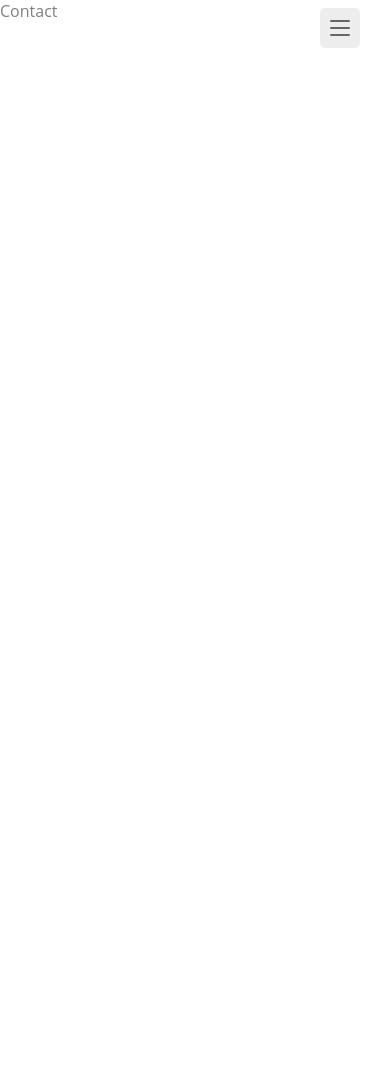
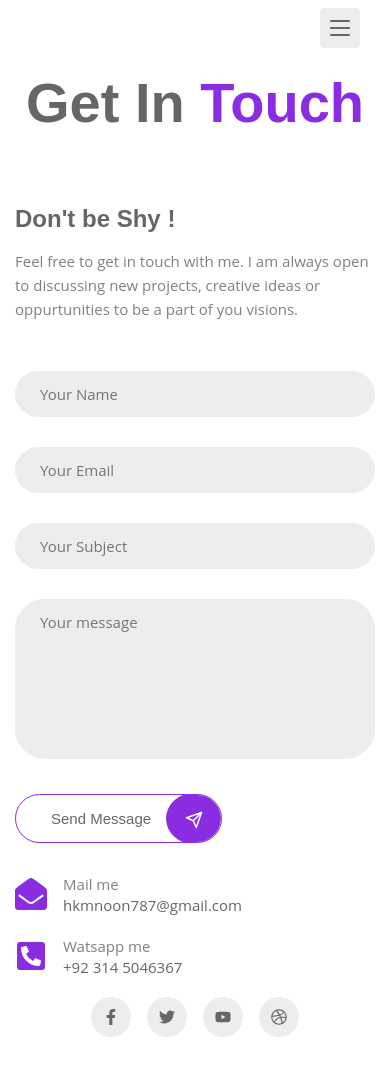
Before and after one commit to hnawazatcodezac/hamid-nawaz-portfolio, a React (Vite) app in the folder frontend/: page /contact in a window 390 px wide. Shown: the top 1076 px of the page. Before the commit the page ends 844 px from the top, so only its background shows below. Built offline with nearby package versions, Linux system fonts and the light colour scheme.

Commit message:
COD-portfolio - added contact form

```diff
--- a/frontend/index.html
+++ b/frontend/index.html
@@ -1,21 +1,29 @@
-<!doctype html>
+<!DOCTYPE html>
 <html lang="en">
   <head>
     <meta charset="UTF-8" />
-    <!-- <link rel="icon" type="image/svg+xml" href="/vite.svg" /> -->
-    <!-- <link rel="apple-touch-icon" href="/apple-touch-icon.png" /> -->
+    <link rel="icon" type="image/svg+xml" href="/vite.svg" />
+    <link rel="apple-touch-icon" href="/vite.svg" />
     <meta name="viewport" content="width=device-width, initial-scale=1.0" />
 
     <title>Synapse Code</title>
-    <meta name="description" content="Explore the portfolio of Synapse Code, showcasing cutting-edge web development projects, insights, and expertise in modern frameworks like React, Node.js, and more." />
-    <meta name="keywords" content="web development, React, Node.js, portfolio, Synapse Code, frontend development" />
+    <meta
+      name="description"
+      content="Explore the portfolio of Synapse Code, showcasing cutting-edge web development projects, insights, and expertise in modern frameworks like React, Node.js, and more."
+    />
+    <meta
+      name="keywords"
+      content="synapse code, hamid nawaz, web development, React, Node.js, portfolio, Synapse Code, frontend development"
+    />
     <meta name="author" content="Hamid Nawaz" />
 
-     <!-- Security Headers -->
-     <meta http-equiv="Content-Security-Policy" content="default-src 'self'; img-src 'self' data:; font-src 'self' https://fonts.gstatic.com; style-src 'self' 'unsafe-inline' https://fonts.googleapis.com; script-src 'self' 'unsafe-inline' 'unsafe-eval';" />
-     <meta http-equiv="X-Content-Type-Options" content="nosniff" />
-     <meta http-equiv="Referrer-Policy" content="no-referrer-when-downgrade" />
-
+    <!-- Security Headers -->
+    <meta
+      http-equiv="Content-Security-Policy"
+      content="default-src 'self'; img-src 'self' data:; font-src 'self' https://fonts.gstatic.com; style-src 'self' 'unsafe-inline' https://fonts.googleapis.com; script-src 'self' 'unsafe-inline' 'unsafe-eval';"
+    />
+    <meta http-equiv="X-Content-Type-Options" content="nosniff" />
+    <meta http-equiv="Referrer-Policy" content="no-referrer-when-downgrade" />
   </head>
   <body>
     <div id="root"></div>
--- a/frontend/src/assets/css/contact.css
+++ b/frontend/src/assets/css/contact.css
@@ -0,0 +1,146 @@
+.contact-container {
+  grid-template-columns: 4fr 8fr;
+}
+
+.contact-title {
+  font-size: var(--h3-font-size);
+  font-weight: var(--weight-600);
+  margin-bottom: 16px;
+}
+
+.contact-description {
+  font-size: var(--small-font-size);
+  line-height: 1.6;
+}
+
+.contact-description,
+.contact-info .info-item {
+  margin-bottom: 20px;
+}
+
+.contact-info .info-item {
+  display: flex;
+  align-items: center;
+  column-gap: 16px;
+}
+
+.contact-info .info-icon {
+  color: var(--first-color);
+  font-size: var(--h2-font-size);
+}
+
+.contact-info .info-title {
+  font-size: var(--small-font-size);
+}
+
+.contact-info .info-description {
+  font-family: var(--body-font);
+  font-size: var(--small-font-size);
+  font-weight: var(--weight-500);
+}
+
+.contact-social {
+  display: flex;
+  column-gap: 16px;
+}
+
+.contact-social-link {
+  background-color: var(--container-color);
+  color: var(--title-color);
+  width: 40px;
+  height: 40px;
+  border-radius: 50%;
+  text-align: center;
+  line-height: 44px;
+  transition: all 0.3s ease;
+}
+
+.contact-social-link:hover {
+  background-color: var(--first-color);
+  color: var(--text-white);
+}
+
+.form-input-group {
+  display: grid;
+  grid-template-columns: repeat(3, 1fr);
+  column-gap: 30px;
+}
+
+.form-input-div {
+  margin-bottom: 30px;
+}
+
+.form-control {
+  border: 1px solid var(--container-color);
+  background-color: var(--container-color);
+  color: var(--title-color);
+  width: 100%;
+  padding: 12px 24px;
+  border-radius: 30px;
+  font-size: var(--small-font-size);
+  transition: all 0.3s ease;
+}
+
+.form-control:focus {
+  border-color: var(--first-color);
+}
+
+.textarea {
+  resize: none;
+  height: 160px;
+}
+
+.contact-button {
+  font-size: var(--h3-font-size);
+  line-height: 64px;
+}
+
+.contact-info-div {
+  display: none;
+}
+
+@media (max-width: 1100px) {
+  .contact-container {
+    grid-template-columns: 5fr 7fr;
+  }
+
+  .form-input-group {
+    grid-template-columns: repeat(1, 1fr);
+  }
+}
+
+@media (max-width: 610px) {
+  .contact-container {
+    grid-template-columns: repeat(1, 1fr);
+  }
+
+  .contact-data .contact-social,
+  .contact-data .contact-info {
+    display: none;
+  }
+
+  .contact-info-div {
+    display: block;
+  }
+
+  .contact-info {
+    display: grid;
+    grid-template-columns: repeat(2, 1fr);
+  }
+
+  .contact-social {
+    justify-content: center;
+  }
+}
+
+@media (max-width: 450px) {
+  .contact-info {
+    grid-template-columns: repeat(1, 1fr);
+  }
+}
+
+@media (max-width: 380px) {
+  .contact .section-title {
+    font-size: 40px;
+  }
+}
--- a/frontend/src/components/portfolio-item.jsx
+++ b/frontend/src/components/portfolio-item.jsx
@@ -10,7 +10,12 @@ const PortfolioItem = ({ img, title, details }) => {
 
   return (
     <div className="portfolio-item">
-      <img src={img} alt="portfolio img" className="portfolio-img" />
+      <img
+        loading="lazy"
+        src={img}
+        alt="portfolio img"
+        className="portfolio-img"
+      />
       <div className="portfolio-hover" onClick={toggleModal}>
         <h3 className="portfolio-title">{title}</h3>
       </div>
@@ -18,6 +23,7 @@ const PortfolioItem = ({ img, title, details }) => {
         <div className="portfolio-modal">
           <div className="portfolio-modal-content">
             <img
+              loading="lazy"
               src={Close}
               alt="close button"
               className="modal-close"
@@ -52,7 +58,12 @@ const PortfolioItem = ({ img, title, details }) => {
               })}
             </ul>
 
-            <img src={img} alt="portfolio img" className="modal-img" />
+            <img
+              loading="lazy"
+              src={img}
+              alt="portfolio img"
+              className="modal-img"
+            />
           </div>
         </div>
       )}
--- a/frontend/src/pages/contact.jsx
+++ b/frontend/src/pages/contact.jsx
@@ -1,9 +1,147 @@
-import React from 'react'
+import React from "react";
+import {
+  FaDribbble,
+  FaEnvelopeOpen,
+  FaFacebookF,
+  FaPhoneSquareAlt,
+  FaTwitter,
+  FaYoutube,
+} from "react-icons/fa";
+import { FiSend } from "react-icons/fi";
+import "../assets/css/contact.css";
 
 const Contact = () => {
   return (
-    <div>Contact</div>
-  )
-}
+    <section className="contact section">
+      <h2 className="section-title">
+        Get In <span>Touch</span>
+      </h2>
 
-export default Contact
+      <div className="contact-container container grid">
+        <div className="contact-data">
+          <h3 className="contact-title">Don't be Shy !</h3>
+
+          <p className="contact-description">
+            Feel free to get in touch with me. I am always open to discussing
+            new projects, creative ideas or oppurtunities to be a part of you
+            visions.
+          </p>
+
+          <div className="contact-info">
+            <div className="info-item">
+              <FaEnvelopeOpen className="info-icon" />
+
+              <div>
+                <span className="info-title">Mail me</span>
+                <h4 className="info-description">hkmnoon787@gmail.com</h4>
+              </div>
+            </div>
+            <div className="info-item">
+              <FaPhoneSquareAlt className="info-icon" />
+
+              <div>
+                <span className="info-title">Watsapp me</span>
+                <h4 className="info-description">+92 314 5046367</h4>
+              </div>
+            </div>
+          </div>
+
+          <div className="contact-social">
+            <a href="https://facebook.com" className="contact-social-link">
+              <FaFacebookF />
+            </a>
+            <a href="https://twitter.com" className="contact-social-link">
+              <FaTwitter />
+            </a>
+            <a href="https://youtube.com" className="contact-social-link">
+              <FaYoutube />
+            </a>
+            <a href="https://dribble.com" className="contact-social-link">
+              <FaDribbble />
+            </a>
+          </div>
+        </div>
+
+        <form className="contact-form">
+          <div className="form-input-group">
+            <div className="form-input-div">
+              <input
+                type="text"
+                placeholder="Your Name"
+                className="form-control"
+              />
+            </div>
+
+            <div className="form-input-div">
+              <input
+                type="email"
+                placeholder="Your Email"
+                className="form-control"
+              />
+            </div>
+
+            <div className="form-input-div">
+              <input
+                type="text"
+                placeholder="Your Subject"
+                className="form-control"
+              />
+            </div>
+          </div>
+
+          <div className="form-input-div">
+            <textarea
+              placeholder="Your message"
+              className="form-control textarea"
+            ></textarea>
+          </div>
+
+          <button className="button">
+            Send Message{" "}
+            <span className="button-icon contact-button-icon">
+              <FiSend />
+            </span>
+          </button>
+        </form>
+
+        <div className="contact-info-div">
+          <div className="contact-info">
+            <div className="info-item">
+              <FaEnvelopeOpen className="info-icon" />
+
+              <div>
+                <span className="info-title">Mail me</span>
+                <h4 className="info-description">hkmnoon787@gmail.com</h4>
+              </div>
+            </div>
+            <div className="info-item">
+              <FaPhoneSquareAlt className="info-icon" />
+
+              <div>
+                <span className="info-title">Watsapp me</span>
+                <h4 className="info-description">+92 314 5046367</h4>
+              </div>
+            </div>
+          </div>
+
+          <div className="contact-social">
+            <a href="https://facebook.com" className="contact-social-link">
+              <FaFacebookF />
+            </a>
+            <a href="https://twitter.com" className="contact-social-link">
+              <FaTwitter />
+            </a>
+            <a href="https://youtube.com" className="contact-social-link">
+              <FaYoutube />
+            </a>
+            <a href="https://dribble.com" className="contact-social-link">
+              <FaDribbble />
+            </a>
+          </div>
+        </div>
+      </div>
+    </section>
+  );
+};
+
+export default Contact;
--- a/frontend/src/pages/home.jsx
+++ b/frontend/src/pages/home.jsx
@@ -8,7 +8,12 @@ import Profile from "../assets/uploads/profile-pic.jpg";
 const Home = () => {
   return (
     <section className="home section grid">
-      <img src={Profile} alt="profile image" className="home-img" />
+      <img
+        loading="lazy"
+        src={Profile}
+        alt="profile image"
+        className="home-img"
+      />
 
       <div className="home-content">
         <div className="home-data">
```
Also changed, not shown: frontend/vercel.json (added).
